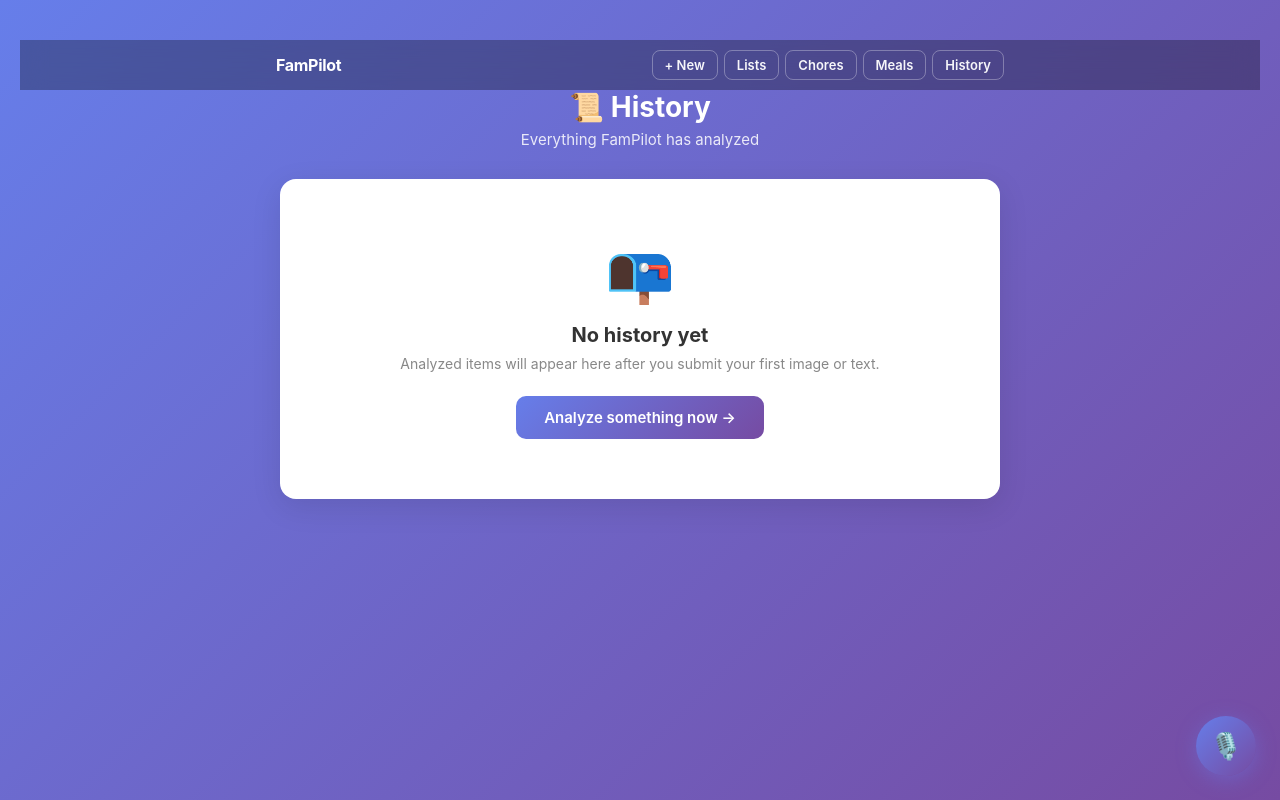
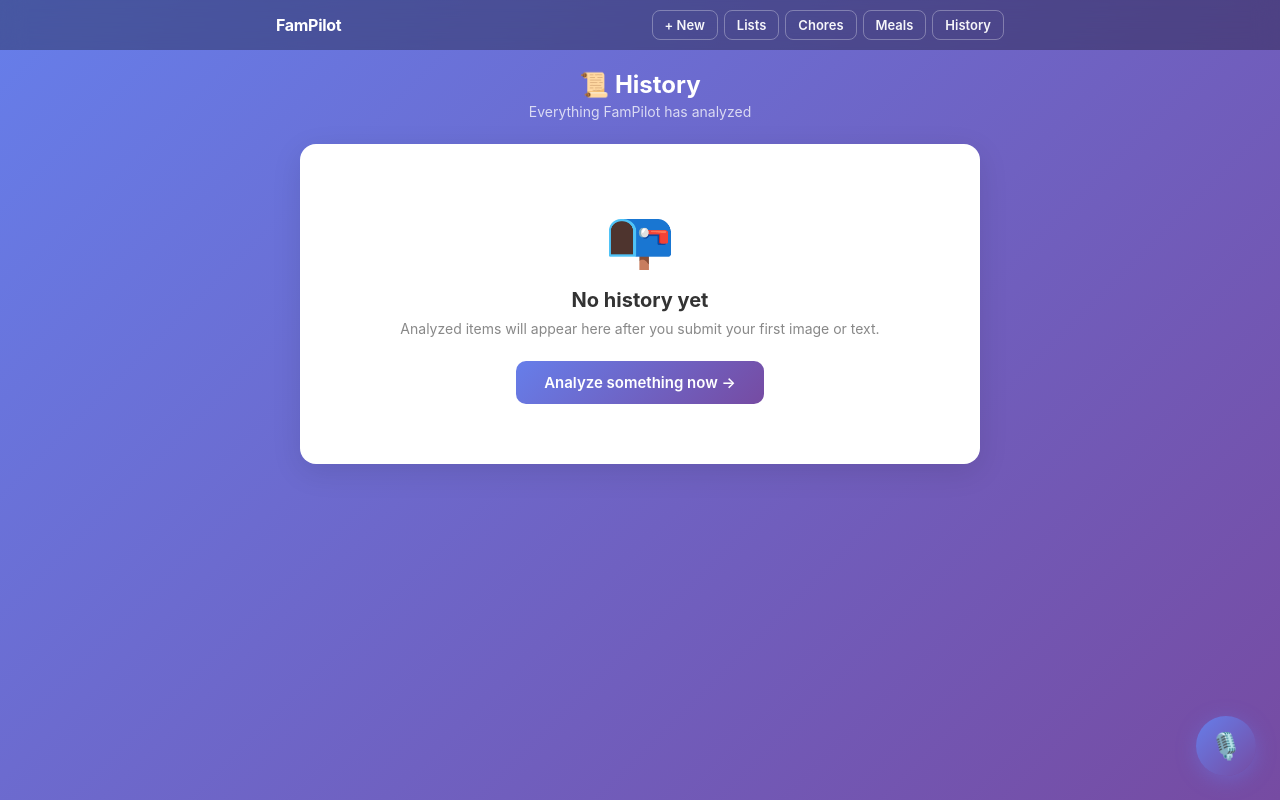
Before and after one commit to vdesai/fampilot, a FastAPI app: template templates/history.html in a window 1280 px wide. Run offline with FastAPI, Linux system fonts and the light colour scheme; the template is opened without the code that fills it, so the values that code supplies are empty; some libraries are stand-ins or nearby versions.

Commit message:
Fix nav background on all pages — consistent purple gradient everywhere
Chores, meals, and list detail had gray body backgrounds, making the
nav bar look gray instead of matching the purple gradient. History had
body padding that pushed the nav away from edges.

All pages now use the gradient on body, with gray on the content area.

Co-Authored-By: Claude Opus 4.6 (1M context) <noreply@anthropic.com>

```diff
--- a/templates/chores.html
+++ b/templates/chores.html
@@ -11,7 +11,7 @@
         * { margin: 0; padding: 0; box-sizing: border-box; }
         body {
             font-family: -apple-system, BlinkMacSystemFont, 'Segoe UI', Roboto, sans-serif;
-            background: #f5f5f7;
+            background: linear-gradient(135deg, #667eea 0%, #764ba2 100%);
             min-height: 100vh;
         }
 
@@ -38,6 +38,8 @@
             max-width: 540px;
             margin: 0 auto;
             padding: 16px 16px 120px;
+            background: #f5f5f7;
+            min-height: calc(100vh - 200px);
         }
 
         /* Add chore form */
--- a/templates/history.html
+++ b/templates/history.html
@@ -11,15 +11,15 @@
             font-family: -apple-system, BlinkMacSystemFont, 'Segoe UI', Roboto, sans-serif;
             background: linear-gradient(135deg, #667eea 0%, #764ba2 100%);
             min-height: 100vh;
-            padding: 40px 20px;
+            padding: 0;
         }
 
-        .container { max-width: 720px; margin: 0 auto; }
+        .container { max-width: 720px; margin: 0 auto; padding: 20px 20px 60px; }
 
         /* Header */
-        .header { text-align: center; margin-bottom: 30px; }
-        .header h1 { font-size: 28px; color: white; font-weight: 700; margin-bottom: 6px; }
-        .header p  { color: rgba(255,255,255,0.85); font-size: 15px; }
+        .header { text-align: center; margin-bottom: 24px; }
+        .header h1 { font-size: 24px; color: white; font-weight: 700; margin-bottom: 4px; }
+        .header p  { color: rgba(255,255,255,0.75); font-size: 14px; }
 
         /* Nav */
         .nav {
--- a/templates/list_detail.html
+++ b/templates/list_detail.html
@@ -11,7 +11,7 @@
         * { margin: 0; padding: 0; box-sizing: border-box; }
         body {
             font-family: -apple-system, BlinkMacSystemFont, 'Segoe UI', Roboto, sans-serif;
-            background: #f5f5f7;
+            background: linear-gradient(135deg, #667eea 0%, #764ba2 100%);
             min-height: 100vh;
         }
 
@@ -186,6 +186,8 @@
             max-width: 540px;
             margin: 0 auto;
             padding: 16px 16px 100px;
+            background: #f5f5f7;
+            min-height: calc(100vh - 200px);
         }
 
         /* Section headers */
--- a/templates/meals.html
+++ b/templates/meals.html
@@ -11,7 +11,7 @@
         * { margin: 0; padding: 0; box-sizing: border-box; }
         body {
             font-family: -apple-system, BlinkMacSystemFont, 'Segoe UI', Roboto, sans-serif;
-            background: #f5f5f7;
+            background: linear-gradient(135deg, #667eea 0%, #764ba2 100%);
             min-height: 100vh;
         }
 
@@ -30,6 +30,8 @@
             max-width: 540px;
             margin: 0 auto;
             padding: 16px 16px 120px;
+            background: #f5f5f7;
+            min-height: calc(100vh - 200px);
         }
 
         /* Generate form */
```
